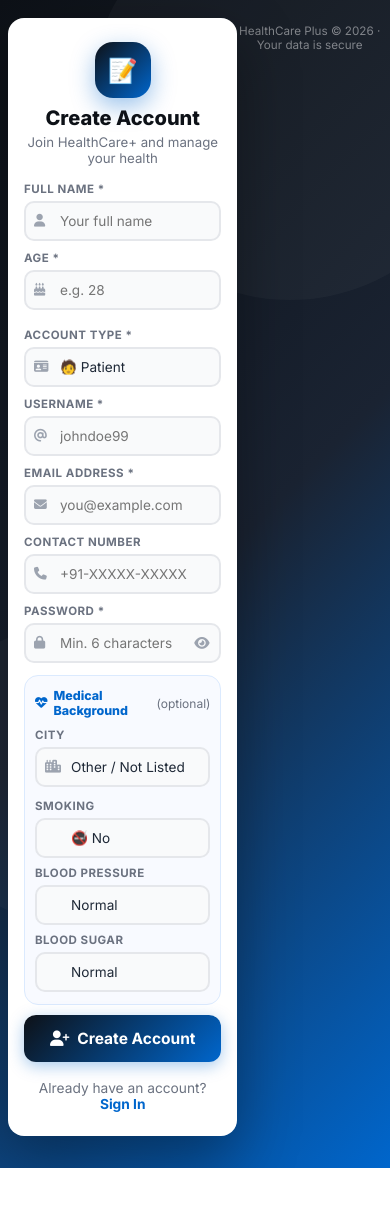
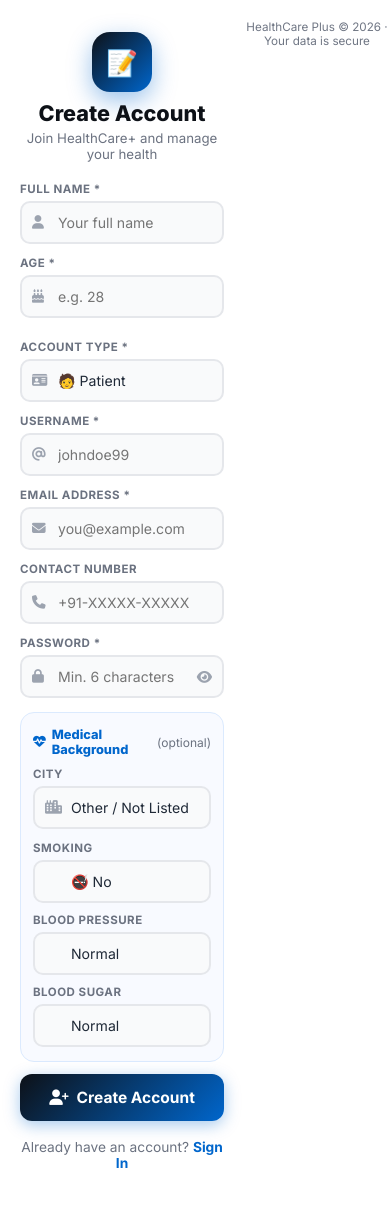
Before and after one commit to Krishna8208863439/Health-OPD, a Flask app: page /signup in a window 390 px wide. Before the commit the page ends 1168 px from the top, so only its background shows below. Run offline with Flask 3, Linux system fonts and the light colour scheme.

Commit message:
feat: make signup and login cards full-bleed fullscreen size on mobile viewports

```diff
--- a/Smart_Healthcare_System (2)/Smart_Healthcare_System/Enhanced_Healthcare_System/templates/signup.html
+++ b/Smart_Healthcare_System (2)/Smart_Healthcare_System/Enhanced_Healthcare_System/templates/signup.html
@@ -104,45 +104,54 @@
 
 @media(max-width:480px){
   body {
-    padding: 10px 8px 24px;
+    padding: 0;
+    background: #fff;
   }
   .auth-card{
-    padding: 24px 16px;
-    border-radius: 16px;
-    margin: 8px 0;
+    padding: 32px 20px 48px;
+    border-radius: 0;
+    margin: 0;
+    width: 100%;
+    max-width: 100%;
+    min-height: 100dvh;
+    box-shadow: none;
   }
   .auth-logo {
-    margin-bottom: 16px;
+    margin-bottom: 20px;
   }
   .logo-circle {
-    width: 56px;
-    height: 56px;
-    font-size: 1.5rem;
+    width: 60px;
+    height: 60px;
+    font-size: 1.6rem;
     margin-bottom: 8px;
   }
-  .auth-title{font-size:1.25rem;}
+  .auth-title{font-size:1.35rem;}
   .field {
-    margin-bottom: 10px;
+    margin-bottom: 12px;
   }
   .field-wrap input, .field-wrap select {
-    padding: 10px 12px 10px 34px;
+    padding: 11px 12px 11px 36px;
+    font-size: 0.88rem;
+  }
+  .field-icon {
+    left: 12px;
     font-size: 0.85rem;
   }
-  .field-icon {
-    left: 10px;
-    font-size: 0.8rem;
-  }
   .med-section {
-    padding: 12px 10px;
-    margin: 12px 0 10px;
+    padding: 14px 12px;
+    margin: 14px 0 12px;
   }
   .med-title {
     margin-bottom: 10px;
-    font-size: 0.78rem;
+    font-size: 0.8rem;
   }
   .grid-2, .grid-3 {
-    gap: 8px;
+    gap: 10px;
     grid-template-columns:1fr;
+  }
+  .app-hint {
+    color: #6B7280;
+    margin-top: 20px;
   }
 }
 
```
Also changed, not shown: Smart_Healthcare_System (2)/Smart_Healthcare_System/Enhanced_Healthcare_System/templates/login.html (+16 -4 lines).
